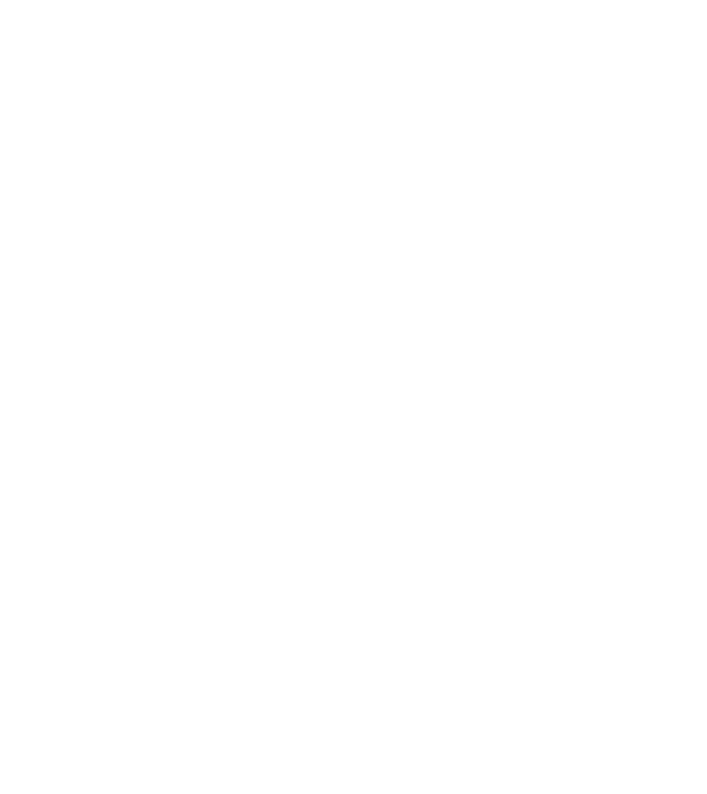
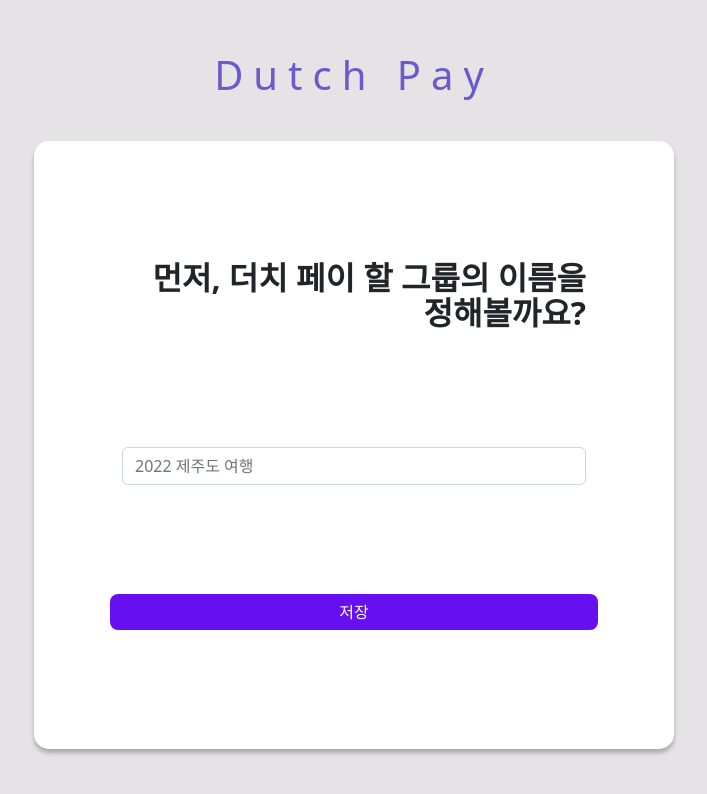
Before and after one commit to newkidsean/dutchpay-fastcampus, a React (Create React App) app: page /group in a window 1280 px wide. Before the commit this address had no page. Shown: the top 794 px of the page, without its empty margins (286-993 px from the left). Built offline with nearby package versions, Linux system fonts and the light colour scheme.

Commit message:
feat: 라우팅 연결

```diff
--- a/src/App.js
+++ b/src/App.js
@@ -1,18 +1,20 @@
 import './App.css';
-import { BrowserRouter, Route, Routes } from 'react-router-dom';
+import { BrowserRouter, Navigate, Route, Routes } from 'react-router-dom';
 import CreateGroup from './components/CreateGroup';
 import Addmembers from './components/Addmembers';
 import ExpenseMain from './components/ExpenseMain';
 import { RecoilRoot } from 'recoil';
 import 'bootstrap/dist/css/bootstrap.min.css';
+import { ROUTES } from './routes';
 
 const App = () => (
   <BrowserRouter>
     <RecoilRoot>
       <Routes>
-        <Route path='/' element={<CreateGroup />} />
-        <Route path='/members' element={<Addmembers />} />
-        <Route path='/expense' element={<ExpenseMain />} />
+        <Route path='/' element={<Navigate to={ROUTES.CREATE_GROUP} />} />
+        <Route path={ROUTES.CREATE_GROUP} element={<CreateGroup />} />
+        <Route path={ROUTES.ADD_MEMBERS} element={<Addmembers />} />
+        <Route path={ROUTES.EXPENSE_MAIN} element={<ExpenseMain />} />
       </Routes>
     </RecoilRoot>
   </BrowserRouter>
--- a/src/components/Addmembers.jsx
+++ b/src/components/Addmembers.jsx
@@ -6,16 +6,23 @@
 import { Row } from 'react-bootstrap'
 import { groupNameState } from '../state/groupName';
 import styled from 'styled-components'
+import { useNavigate } from "react-router-dom";
+import { ROUTES } from "../routes";
 
 const Addmembers = () => {
   const [groupMembers, setGroupMembers] = useRecoilState(groupMembersState);
   const groupName = useRecoilValue(groupNameState);
   const [validated, setValidated] = useState(false);
+  const navigate = useNavigate();
+
   const TITLE = `${groupName} 그룹에 속한 사함들의 이름을 모두 적어 주세요.`;
 
   const handleSubmit = (event) => {
     event.preventDefault();
     setValidated(true);
+    if (groupMembers.length > 0) {
+      navigate(`${ROUTES.EXPENSE_MAIN}`)
+    }
   };
 
   return (
--- a/src/components/CreateGroup.jsx
+++ b/src/components/CreateGroup.jsx
@@ -3,11 +3,15 @@
 import { useSetRecoilState } from 'recoil';
 import { groupNameState } from "../state/groupName";
 import { useState } from "react";
+import { useNavigate } from "react-router-dom";
+import { ROUTES } from "../routes";
 
 const CreateGroup = () => {
   const setGroupName = useSetRecoilState(groupNameState);
   const [validated, setValidated] = useState(false);
   const [validGroupName, setValidGroupName] = useState(false);
+  const navagate = useNavigate();
+
   const TITLE = '먼저, 더치 페이 할 그룹의 이름을 정해볼까요?'
 
   const handleSubmit = (event) => {
@@ -15,7 +19,8 @@
 
     const form = event.currentTarget;
     if (form.checkValidity()) {
-      setValidGroupName(true)
+      setValidGroupName(true);
+      navagate(`${ROUTES.ADD_MEMBERS}`);
     } else {
       event.stopPropagation();
       setValidGroupName(false);
--- /dev/null
+++ b/src/routes.js
@@ -0,0 +1,5 @@
+export const ROUTES = {
+  CREATE_GROUP: '/group',
+  ADD_MEMBERS: '/members',
+  EXPENSE_MAIN: 'expenses',
+}
```
